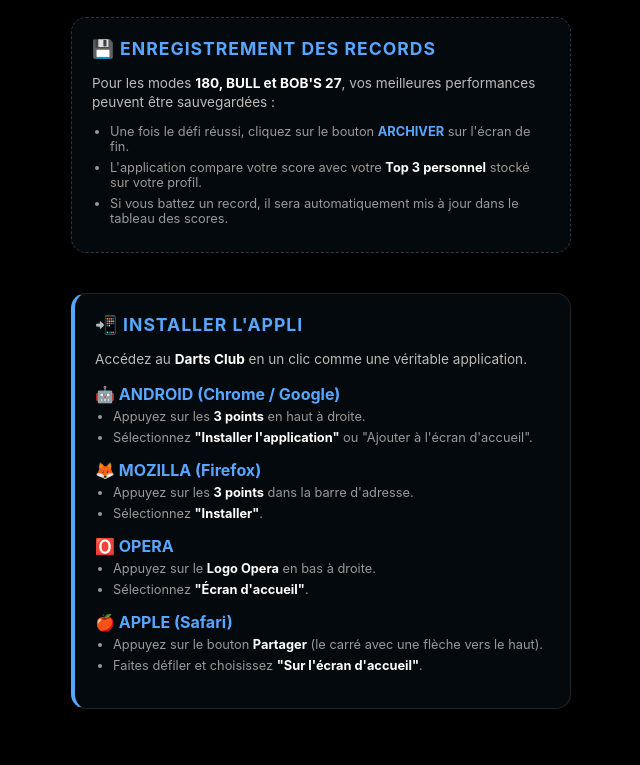
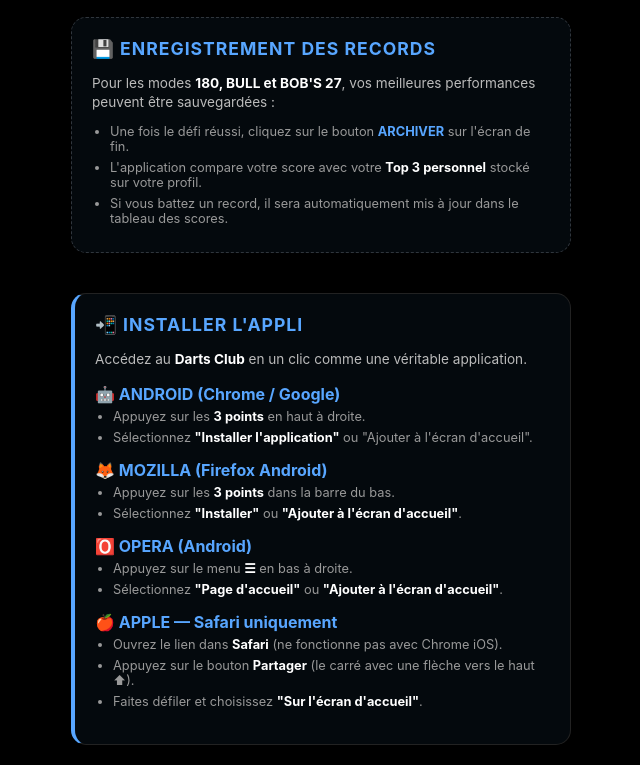
Before and after one commit to TUAL/darts-club, a plain HTML site: page infos.html in a window 1280 px wide. Shown: the part 1852-2617 px from the top of the page, without its empty margins (319-959 px from the left). Before the commit the page ends 2581 px from the top, so only its background shows below. Drawn offline with Linux system fonts and the light colour scheme.

Commit message:
Add files via upload

```diff
--- a/infos.html
+++ b/infos.html
@@ -143,7 +143,7 @@
 
                         <div style="background:#1a1a1a; border-radius:10px; padding:12px; border-left:3px solid var(--live);">
                             <span class="highlight" style="font-size:0.8rem; color:var(--live);">📱 MODE JOUEUR + CAM — 2 APPAREILS</span>
-                            <p style="margin:5px 0 0 0; font-size:0.75rem;">Un appareil filme la cible (téléphone posé derrière), un autre saisit les scores (tablette ou téléphone en main). Les deux doivent se connecter au <span class="highlight">même stand</span> avec le <span class="highlight">même pseudo</span>. L'appareil caméra choisit le rôle <span class="highlight">caméra</span>, l'autre le rôle <span class="highlight">scores</span>.</p>
+                            <p style="margin:5px 0 0 0; font-size:0.75rem;">Un appareil filme la cible (téléphone posé face à la cible), un autre saisit les scores (tablette ou téléphone en main). Les deux doivent se connecter au <span class="highlight">même stand</span> avec le <span class="highlight">même pseudo</span>. L'appareil caméra choisit le rôle <span class="highlight">caméra</span>, l'autre le rôle <span class="highlight">scores</span>.</p>
                         </div>
 
                         <div style="background:#1a1a1a; border-radius:10px; padding:12px; border-left:3px solid #ffa500;">
@@ -246,25 +246,26 @@
                 </div>
 
                 <div style="margin-bottom: 15px;">
-                    <span class="highlight" style="color:var(--info)">🦊 MOZILLA (Firefox)</span>
+                    <span class="highlight" style="color:var(--info)">🦊 MOZILLA (Firefox Android)</span>
                     <ul style="margin-top:5px;">
-                        <li>Appuyez sur les <span class="highlight">3 points</span> dans la barre d'adresse.</li>
-                        <li>Sélectionnez <span class="highlight">"Installer"</span>.</li>
+                        <li>Appuyez sur les <span class="highlight">3 points</span> dans la barre du bas.</li>
+                        <li>Sélectionnez <span class="highlight">"Installer"</span> ou <span class="highlight">"Ajouter à l'écran d'accueil"</span>.</li>
                     </ul>
                 </div>
 
                 <div style="margin-bottom: 15px;">
-                    <span class="highlight" style="color:var(--info)">🅾️ OPERA</span>
+                    <span class="highlight" style="color:var(--info)">🅾️ OPERA (Android)</span>
                     <ul style="margin-top:5px;">
-                        <li>Appuyez sur le <span class="highlight">Logo Opera</span> en bas à droite.</li>
-                        <li>Sélectionnez <span class="highlight">"Écran d'accueil"</span>.</li>
+                        <li>Appuyez sur le menu <span class="highlight">☰</span> en bas à droite.</li>
+                        <li>Sélectionnez <span class="highlight">"Page d'accueil"</span> ou <span class="highlight">"Ajouter à l'écran d'accueil"</span>.</li>
                     </ul>
                 </div>
 
                 <div style="margin-bottom: 15px;">
-                    <span class="highlight" style="color:var(--info)">🍎 APPLE (Safari)</span>
+                    <span class="highlight" style="color:var(--info)">🍎 APPLE — Safari uniquement</span>
                     <ul style="margin-top:5px;">
-                        <li>Appuyez sur le bouton <span class="highlight">Partager</span> (le carré avec une flèche vers le haut).</li>
+                        <li>Ouvrez le lien dans <span class="highlight">Safari</span> (ne fonctionne pas avec Chrome iOS).</li>
+                        <li>Appuyez sur le bouton <span class="highlight">Partager</span> (le carré avec une flèche vers le haut ⬆).</li>
                         <li>Faites défiler et choisissez <span class="highlight">"Sur l'écran d'accueil"</span>.</li>
                     </ul>
                 </div>
```
Also changed, not shown: darts-live-501.html (+1 -1 lines), darts-live-cricket.html (+1 -1 lines).
